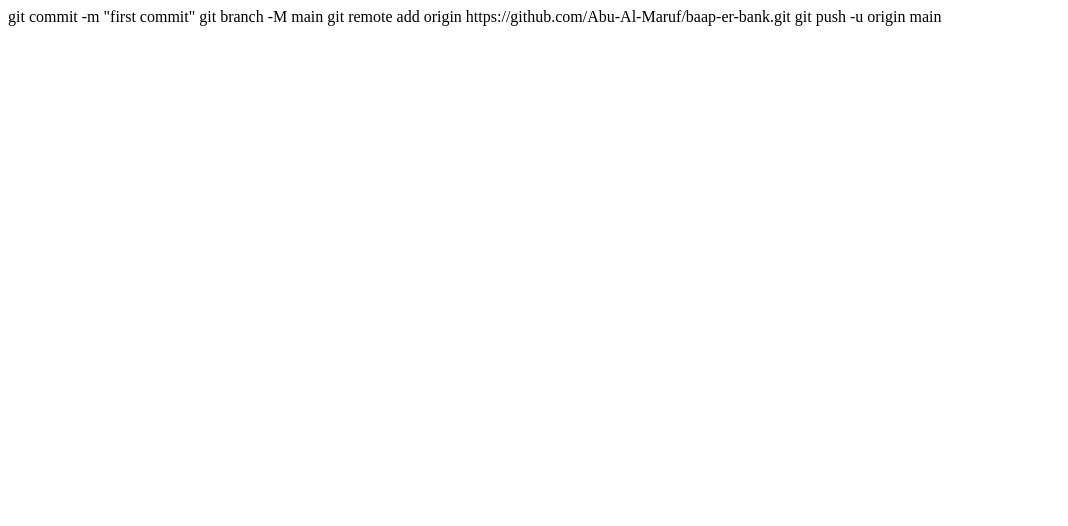
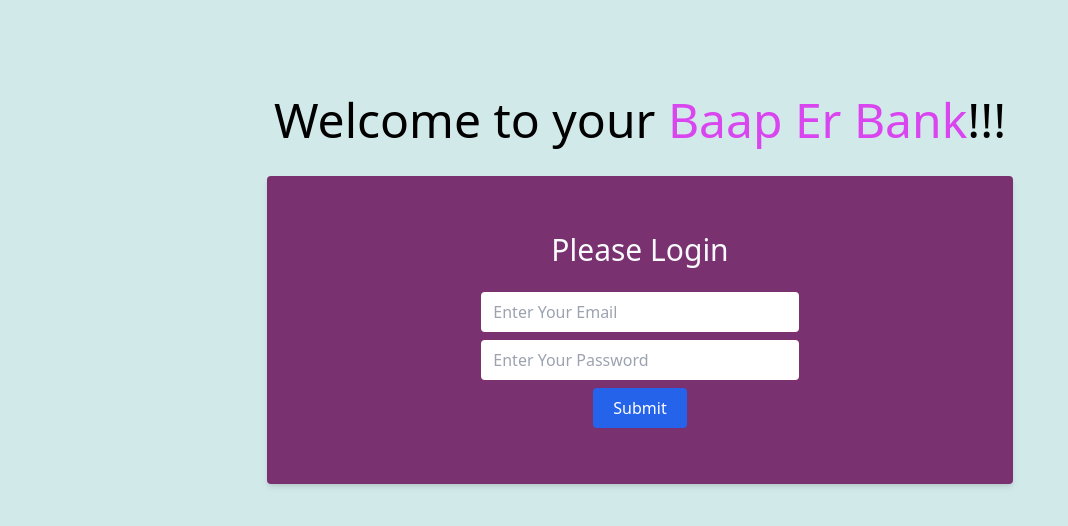
Before and after one commit to Abu-Al-Maruf/baap-er-bank, a plain HTML site: page index.html in a window 1280 px wide. Shown: the whole page, without its empty margins (0-1068 px from the left). Drawn offline with nearby package versions, Linux system fonts and the light colour scheme.

Commit message:
log in page design complete

```diff
--- a/index.html
+++ b/index.html
@@ -1,20 +1,46 @@
 <!DOCTYPE html>
 <html lang="en">
-<head>
-    <meta charset="UTF-8">
-    <meta name="viewport" content="width=device-width, initial-scale=1.0">
+  <head>
+    <meta charset="UTF-8" />
+    <meta name="viewport" content="width=device-width, initial-scale=1.0" />
     <title>Baap Er Bank</title>
-</head>
-<body>
+    <script src="https://cdn.tailwindcss.com"></script>
+  </head>
+  <body class="bg-[#D2E9E9]">
 
 
-git commit -m "first commit"
-git branch -M main
-git remote add origin https://github.com/Abu-Al-Maruf/baap-er-bank.git
-git push -u origin main
+    <section class="w-7/12 mx-auto mt-24 text-center">
+      <h1 class="text-5xl font-medium">
+        Welcome to your <span class="text-fuchsia-500">Baap Er Bank</span>!!!
+      </h1>
 
+      <div
+        class="bg-[#7A316F] shadow-md p-14 mt-8 rounded flex flex-col items-center gap-2"
+      >
+        <h3 class="text-3xl text-slate-50 pb-4">Please Login</h3>
+
+        <input
+          class="px-3 py-2 w-2/4 rounded outline-none"
+          type="email"
+          placeholder="Enter Your Email"
+        />
+        <input
+          class="px-3 py-2 w-2/4 rounded outline-none"
+          type="password"
+          placeholder="Enter Your Password"
+        />
+
+        <button
+          class="text-white bg-blue-600 px-5 py-2 font cursor-pointer rounded border-0 hover:text-slate-950 hover:bg-slate-500 outline-none transition-all"
+        >
+          Submit
+        </button>
+      </div>
+
+
+    </section>
 
 
     <script src="./script.js"></script>
-</body>
+  </body>
 </html>
--- /dev/null
+++ b/tailwind.config.js
@@ -0,0 +1,8 @@
+/** @type {import('tailwindcss').Config} */
+module.exports = {
+    content: ["./src/**/*.{html,js}"],
+    theme: {
+      extend: {},
+    },
+    plugins: [],
+  }
```
